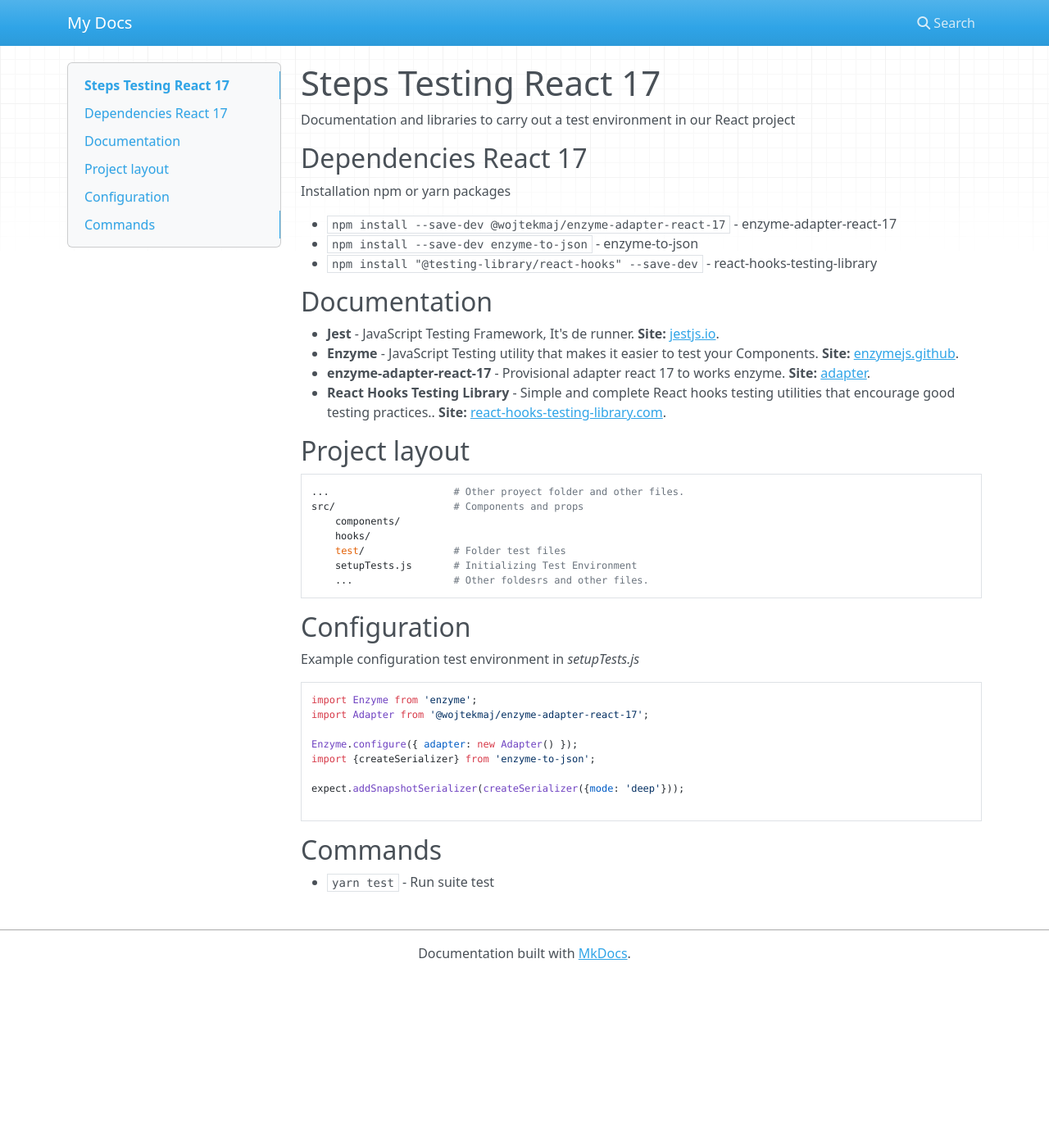
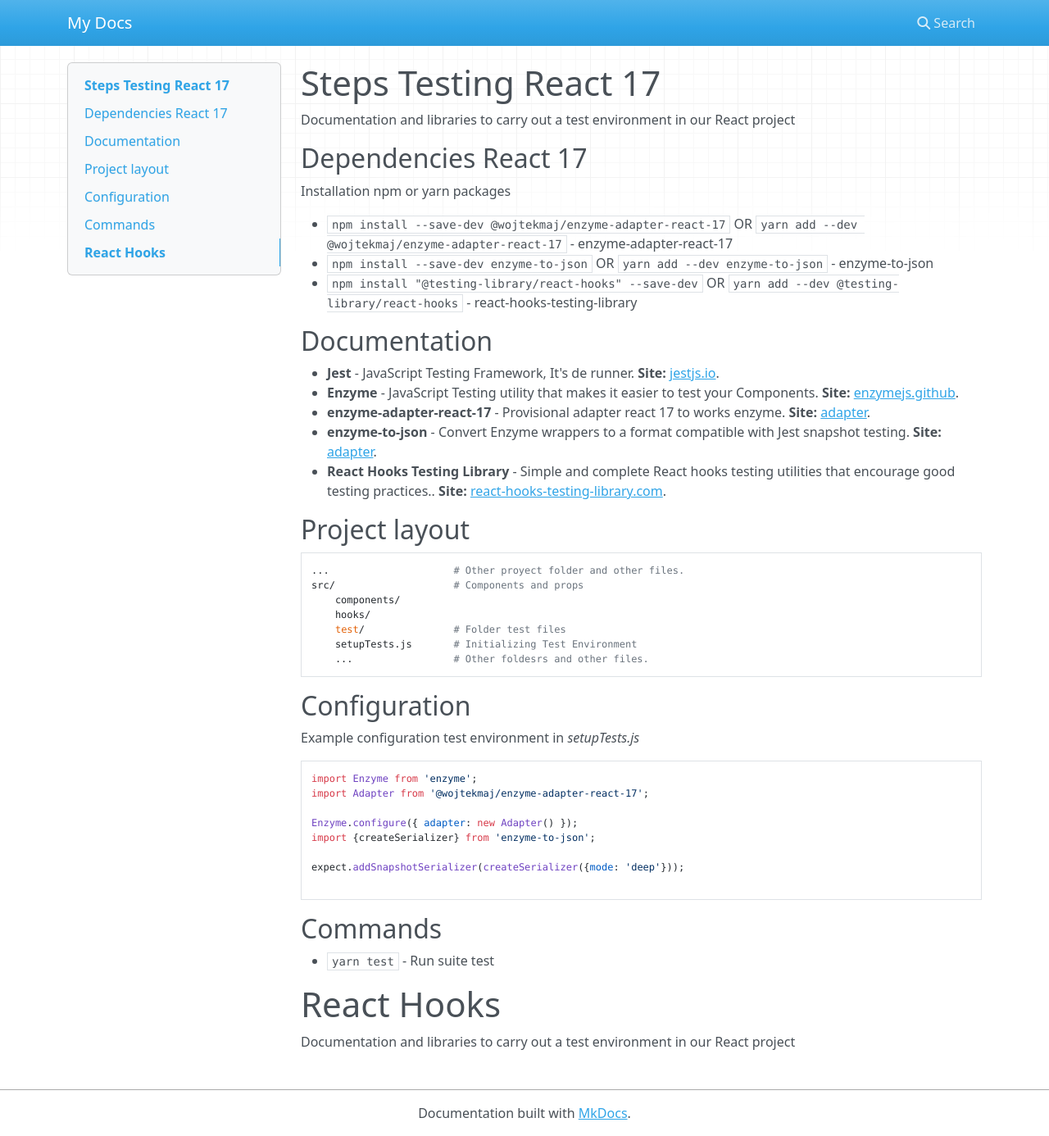
Before and after one commit to ams113/documentation, an MkDocs documentation site: the page built from docs/index.md, in a window 1280 px wide and 1386 px high. Shown: the whole window at 82% size. Built offline with MkDocs 1.6.1, drawn with Linux system fonts in a browser that asks for light colours; nearby versions of some CDN libraries.

Commit message:
update docs

```diff
--- a/docs/index.md
+++ b/docs/index.md
@@ -4,15 +4,16 @@
 ## Dependencies React 17
 Installation npm or yarn packages
 
-* `npm install --save-dev @wojtekmaj/enzyme-adapter-react-17` - enzyme-adapter-react-17
-* `npm install --save-dev enzyme-to-json` - enzyme-to-json
-* `npm install "@testing-library/react-hooks" --save-dev` - react-hooks-testing-library
+* `npm install --save-dev @wojtekmaj/enzyme-adapter-react-17` OR ` yarn add --dev @wojtekmaj/enzyme-adapter-react-17` - enzyme-adapter-react-17
+* `npm install --save-dev enzyme-to-json` OR `yarn add --dev enzyme-to-json` - enzyme-to-json
+* `npm install "@testing-library/react-hooks" --save-dev` OR `yarn add --dev @testing-library/react-hooks` - react-hooks-testing-library
 
 
 ## Documentation
 * **Jest** - JavaScript Testing Framework, It's de runner. **Site:**  [jestjs.io](https://jestjs.io/).
 * **Enzyme** - JavaScript Testing utility that makes it easier to test your Components. **Site:**  [enzymejs.github](https://enzymejs.github.io/enzyme/).
 * **enzyme-adapter-react-17** - Provisional adapter react 17 to works enzyme. **Site:** [adapter](https://github.com/wojtekmaj/enzyme-adapter-react-17).
+* **enzyme-to-json** - Convert Enzyme wrappers to a format compatible with Jest snapshot testing. **Site:** [adapter](https://github.com/adriantoine/enzyme-to-json).
 * **React Hooks Testing Library** - Simple and complete React hooks testing utilities that encourage good testing practices.. **Site:** [react-hooks-testing-library.com](https://react-hooks-testing-library.com/).
 
 
@@ -43,3 +44,6 @@
 ## Commands
 
 * `yarn test` - Run suite test
+
+# React Hooks
+Documentation and libraries to carry out a test environment in our React project
```
